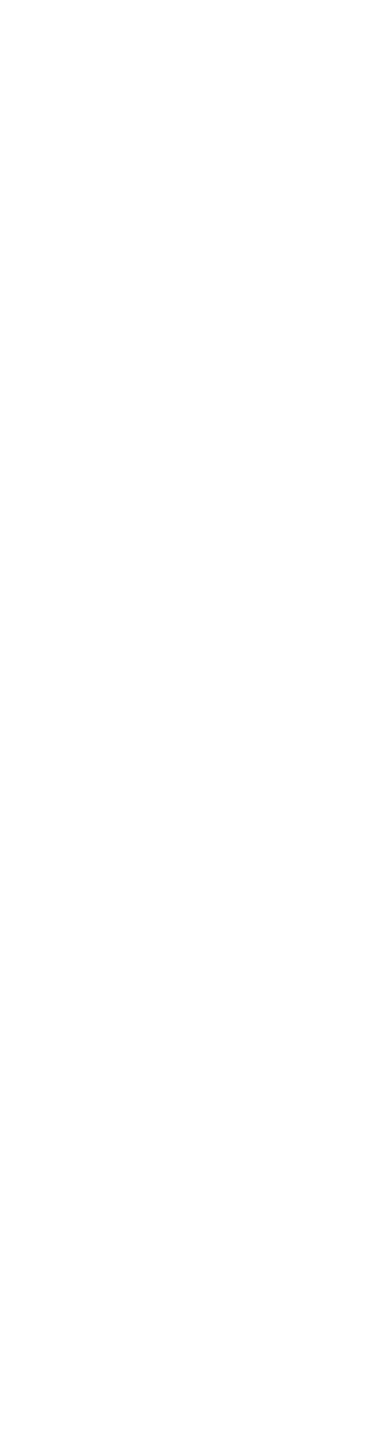
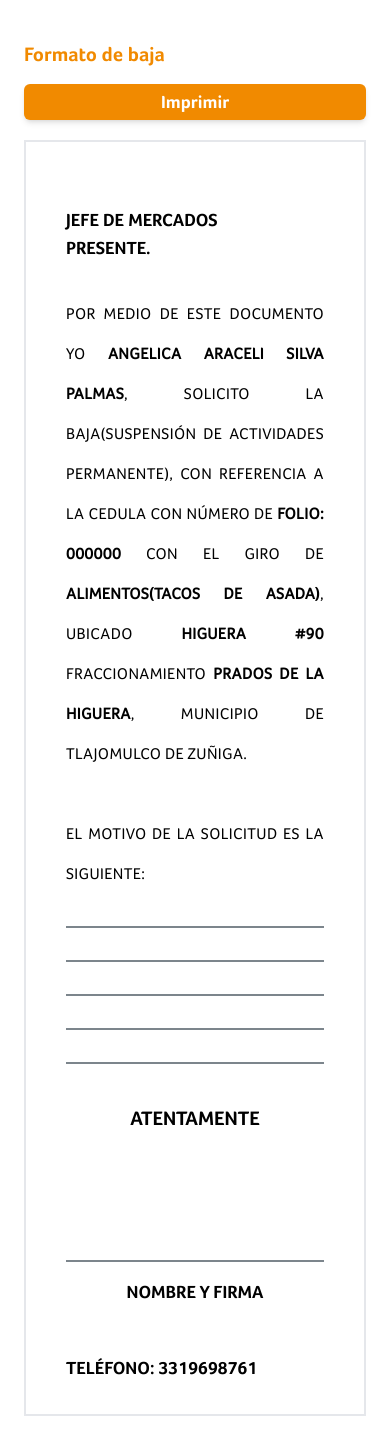
Before and after one commit to onropekili/ProyectoEstadias, a React (Create React App) app in the folder client/: page /Formato-baja-comercio in a window 390 px wide. Before the commit this address had no page. Before the commit the page ends 844 px from the top, so only its background shows below. Built offline with nearby package versions, Linux system fonts and the light colour scheme.

Commit message:
Added BajaCommerceView for download PDF Responsive

```diff
--- a/client/src/App.js
+++ b/client/src/App.js
@@ -15,6 +15,7 @@ import { LogOut, ExecutiveProtectedRoute } from "./components/Middlewares";
 import { useState } from "react";
 import DataComerciante from "./views/executiveViews/DataComerciante";
 import Cedulacommerce from "./views/PDFViews/CedulaCommerce";
+import BajaCommerce from "./views/PDFViews/BajaCommerce";
 export default function App() {
 
   const [userData, setuserData] = useState(null);
@@ -112,6 +113,14 @@ export default function App() {
             // </ExecutiveProtectedRoute>
           }
         />
+        <Route
+          path="/Formato-baja-comercio"
+          element={
+            // <ExecutiveProtectedRoute user={userData}>
+              <BajaCommerce/>
+            // </ExecutiveProtectedRoute>
+          }
+        />
       </Routes>
     </BrowserRouter>
   );
--- /dev/null
+++ b/client/src/views/PDFViews/BajaCommerce.js
@@ -0,0 +1,57 @@
+import React, { useRef } from 'react';
+import { useReactToPrint } from 'react-to-print';
+
+const TramiteImprimible = () => {
+  const componentRef = useRef();
+
+  const generatePDF = useReactToPrint({
+    content: () => componentRef.current,
+  });
+
+  return (
+    <div className='mx-6 lg:mx-28 my-10'>
+      <div className='flex flex-col md:flex-row justify-between mb-5 gap-4'>
+        <p className='text-xl md:text-3xl font-Foco-Corp-Bold text-naranja'>Formato de baja</p>
+        <button className='h-9 w-full md:w-60 px-5 py-1 font-Foco-Corp-Bold shadow-md bg-naranja hover:opacity-80 text-white text-lg rounded-md' onClick={ generatePDF }>Imprimir</button>
+      </div>
+      <div className='border-2 lg:p-10'>
+        {/* contenido que se imprime */}
+        <div className="px-10 lg:px-16" ref={componentRef}>
+          <div class="flex flex-col col-span-2 text-left pt-16 mb-8">
+            <label class="font-Foco-Corp-Bold text-lg antialiased">JEFE DE MERCADOS</label>
+            <label class="font-Foco-Corp-Bold text-lg antialiased">PRESENTE.</label>
+          </div>
+          <div className='font-Foco-Corp text-base text-justify text-justify-last antialiased leading-10 tracking-wide mb-10'>
+            <p>POR MEDIO DE ESTE DOCUMENTO YO <span className='font-bold'>ANGELICA ARACELI SILVA PALMAS</span>, SOLICITO LA BAJA(SUSPENSIÓN DE ACTIVIDADES PERMANENTE), CON REFERENCIA A LA CEDULA CON NÚMERO DE <span className='font-bold'>FOLIO: 000000 </span> CON EL GIRO DE <span className='font-bold'>ALIMENTOS(TACOS DE ASADA)</span>, UBICADO <span className='font-bold'>HIGUERA #90 </span> FRACCIONAMIENTO <span className='font-bold'>PRADOS DE LA HIGUERA</span>, MUNICIPIO DE TLAJOMULCO DE ZUÑIGA.</p>
+            <p className='mt-10'>EL MOTIVO DE LA SOLICITUD ES LA SIGUIENTE:</p>
+            <div class="border border-gris w-FULL mx-auto mt-8"></div>
+            <div class="border border-gris w-FULL mx-auto mt-8"></div>
+            <div class="border border-gris w-FULL mx-auto mt-8"></div>
+            <div class="border border-gris w-FULL mx-auto mt-8"></div>
+            <div class="border border-gris w-FULL mx-auto mt-8"></div>
+          </div>
+          <div class="flex flex-col col-span-2 gap-0 text-center">
+            <label class="font-Foco-Corp-Bold text-xl antialiased mb-24">ATENTAMENTE</label>
+            <div class="border border-gris w-full md:w-96 mx-auto mt-8"></div>
+            <label class="font-Foco-Corp-Bold text-lg antialiased mt-4">NOMBRE Y FIRMA</label>
+          </div>
+          <div class="flex flex-row text-start mb-8">
+            <label class="font-Foco-Corp-Bold text-lg antialiased mt-12">TELÉFONO: <span className='font-bold'>3319698761</span></label>
+          </div>
+        </div>
+      </div>
+      {/* fin */}
+    </div>
+  );
+};
+
+
+function BajaCommerce() {
+  return (
+    <div>
+      <TramiteImprimible/>
+    </div>
+  );
+}
+
+export default BajaCommerce;
--- a/client/src/views/executiveViews/DataComerciante.js
+++ b/client/src/views/executiveViews/DataComerciante.js
@@ -520,8 +520,8 @@ const DataComerciante = () => {
                         </li>
                         <li>
                           <button
-                            className="block w-full text-left px-4 py-2 rounded-b-lg text-base md:text-lg font-medium text-gris hover:bg-naranja hover:bg-opacity-80 hover:text-white"
-                            onClick={() => { /* Lógica para la opción 2 */ }}
+                            className="block w-full text-left px-4 py-2 text-base md:text-lg font-medium text-gris hover:bg-naranja hover:bg-opacity-80 hover:text-white"
+                            onClick={() => navigate("/Formato-baja-comercio")}
                           >
                             Solicitud de baja
                           </button>
```
